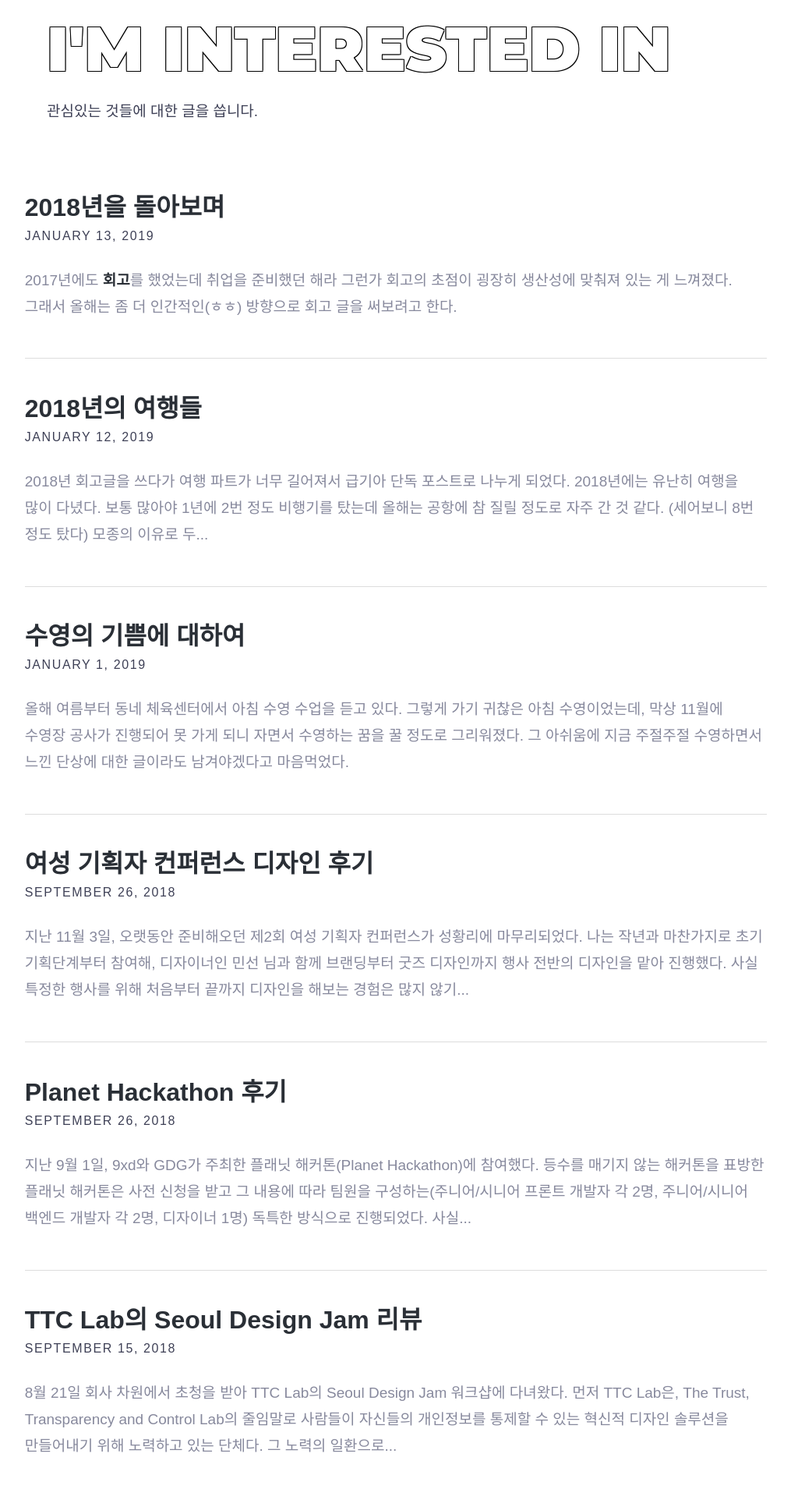
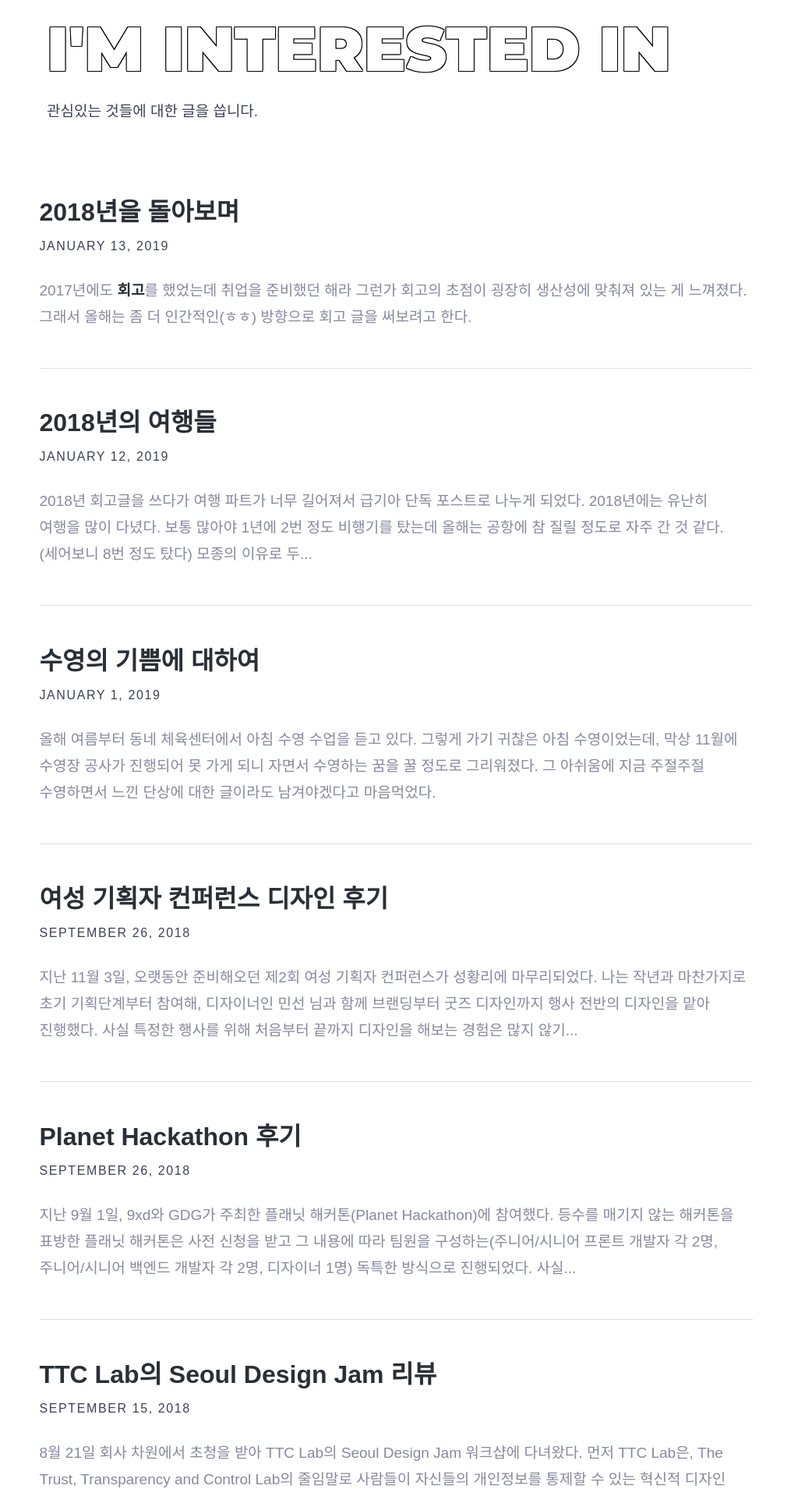
Before and after one commit to yujiinlee/yujiinlee.github.io, a Jekyll site: the page built from blog/index.html, in a window 1280 px wide. Shown: the part 347-2266 px from the top of the page at 78% size, without its empty margins (132-1147 px from the left). Built offline with Jekyll 4.4.1, drawn with Linux system fonts in a browser that asks for light colours; nearby versions of some CDN libraries; some web fonts are replaced; the list of posts is cut into pages by our own code; comment, search, counter and statistics services are not loaded.

Commit message:
모바일에서도 블로그가 잘 보이게 수정

```diff
--- a/_sass/_basic.scss
+++ b/_sass/_basic.scss
@@ -435,4 +435,5 @@
 .post-title {
     font-size: 32px;
     font-weight: 700;
+    line-height: 1.4
 }
--- a/_sass/_includes/_blog.scss
+++ b/_sass/_includes/_blog.scss
@@ -5,12 +5,28 @@
 // - - - - - - - - - - - - - - - - - -
 
 .blog {
-	padding: 0 $grid-spacing/2;
+	position: relative;
+	margin: 0 auto;
+	padding: 0 30px;
 }
 
 .blog-wrap {
-    max-width: 75%;
-    margin: 0 auto;
+    max-width: 100%;
+
+    @include mq(tabletp) {
+        max-width: 90%;
+        margin: 0 auto;
+    }
+
+    @include mq(tabletl) {
+        max-width: 80%;
+        margin: 0 auto;
+        }
+
+    @include mq(laptop) {
+        max-width: 75%;
+        margin: 0 auto;
+        }
 }
 
 .blog-post {
```
